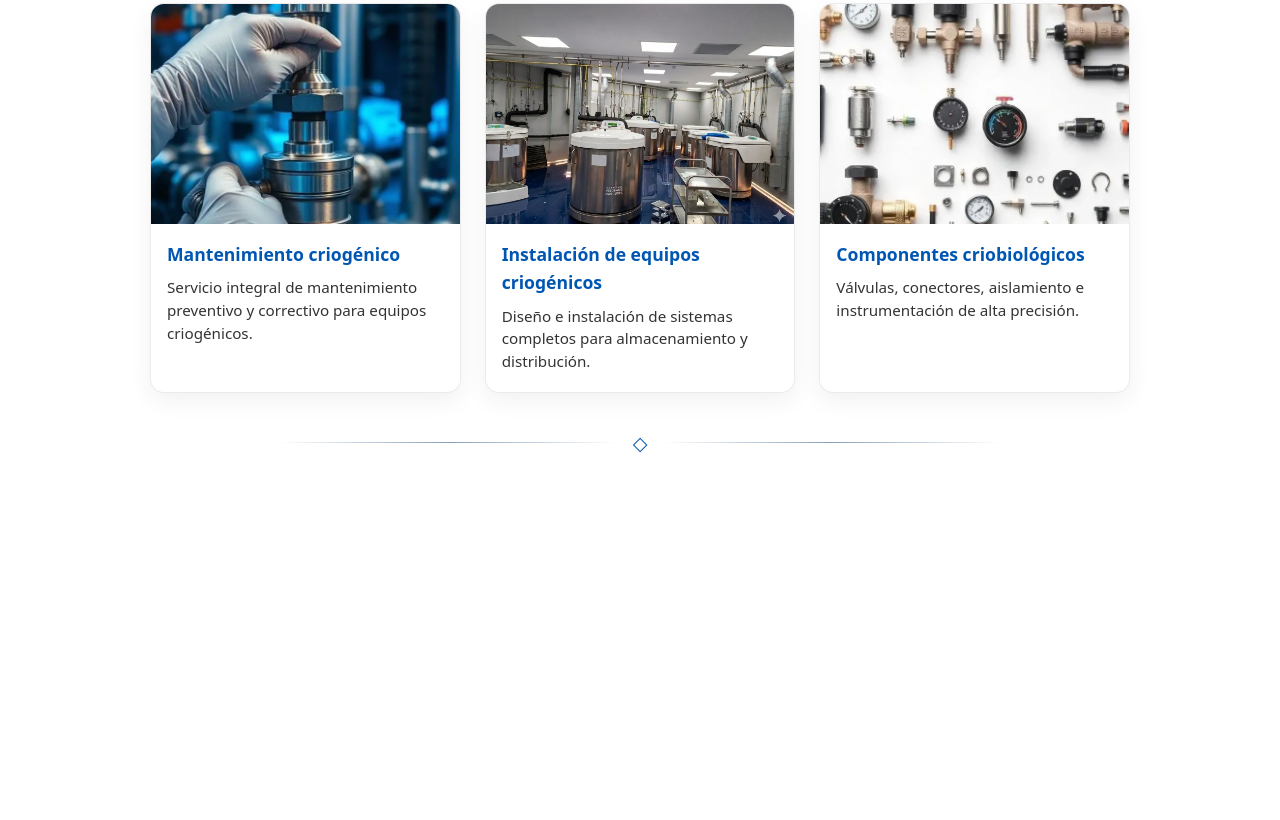
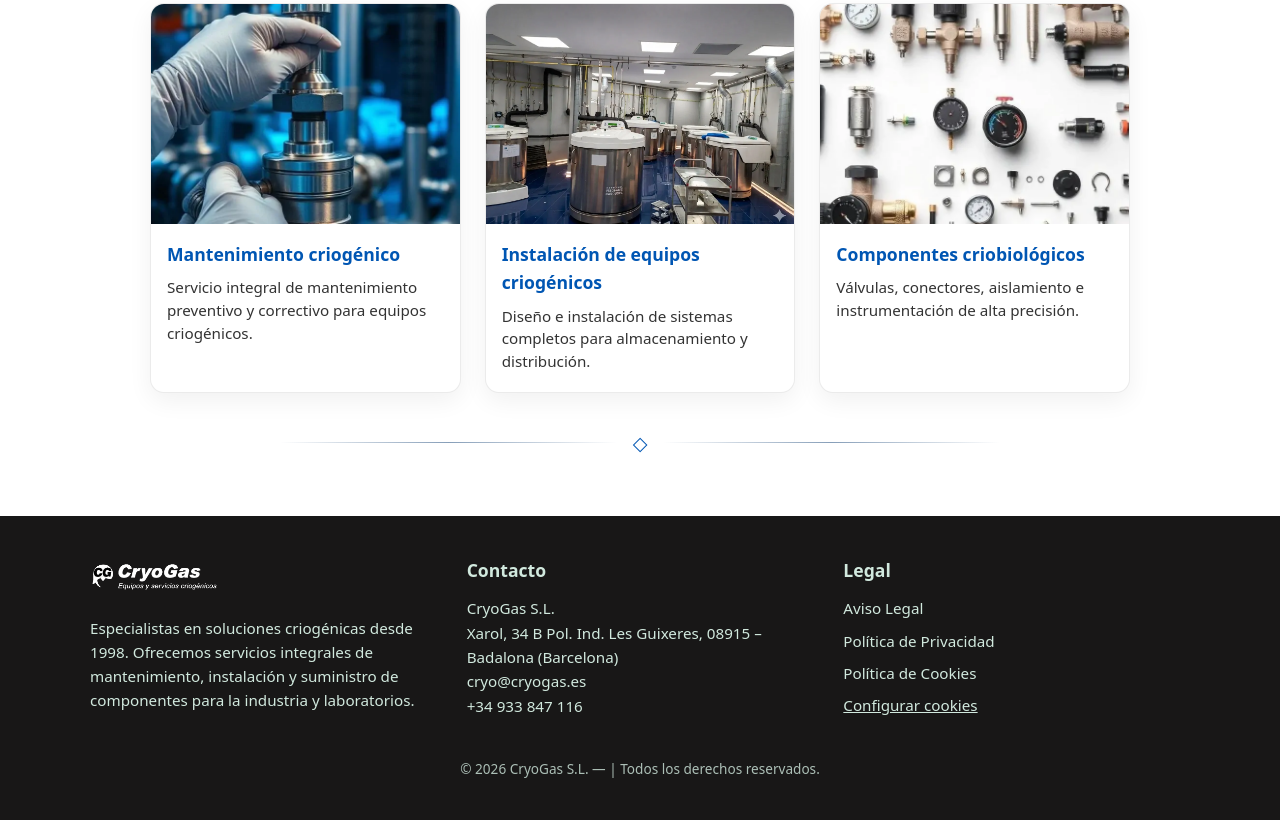
Before and after one commit to Capitankanalla/cryogasWeb, a website: page index.html in a window 1280 px wide. Shown: the part 1660-2480 px from the top of the page. Before the commit the page ends 2176 px from the top, so only its background shows below. Drawn offline with Linux system fonts and the light colour scheme.

Commit message:
Feat: Treballar footer cryogas

```diff
--- /dev/null
+++ b/css/footer.css
@@ -0,0 +1,144 @@
+/* --- FOOTER CORPORATIU (3 columnes) --- */
+
+.footer {
+    background: #181717;
+    color: #d1e9de;
+    padding: 40px 20px;
+    margin-top: 40px;
+    font-size: 0.95rem;
+}
+
+.footer-container {
+    max-width: 1100px;
+    margin: auto;
+    display: grid;
+    grid-template-columns: repeat(auto-fit, minmax(260px, 1fr));
+    gap: 30px;
+    padding-bottom: 20px;
+}
+
+.footer-col h3 {
+    margin-bottom: 12px;
+    font-size: 1.1rem;
+    color: #d1e9de;
+}
+
+.footer-col ul {
+    list-style: none;
+    padding: 0;
+    margin: 0;
+}
+
+.footer-col ul li {
+    margin-bottom: 8px;
+}
+
+.footer-col span {
+    cursor: pointer;
+    color: #d1e9de;
+    transition: 0.2s;
+}
+
+.footer-col span:hover {
+    color: rgb(60, 219, 145);
+}
+
+.footer-logo {
+    width: 130px;
+    margin-bottom: 12px;
+    border-radius: 6px;
+}
+
+.footer-copy {
+    text-align: center;
+    font-size: 0.85rem;
+    opacity: 0.8;
+    margin-top: 20px;
+}
+
+.cookie-preferences {
+    padding: 0;
+    border: 0;
+    background: none;
+    color: #d1e9de;
+    font: inherit;
+    text-align: left;
+    text-decoration: underline;
+    cursor: pointer;
+}
+
+.cookie-preferences:hover,
+.cookie-preferences:focus-visible {
+    color: rgb(60, 219, 145);
+}
+
+.cookie-banner {
+    position: fixed;
+    inset: auto 0 0;
+    z-index: 9998;
+    display: flex;
+    align-items: center;
+    justify-content: space-between;
+    gap: 24px;
+    padding: 20px max(20px, calc((100vw - 1100px) / 2));
+    background: #181717;
+    color: #fff;
+    box-shadow: 0 -4px 18px rgba(0, 0, 0, 0.25);
+}
+
+.cookie-banner[hidden] {
+    display: none;
+}
+
+.cookie-banner-copy h2 {
+    margin: 0 0 4px;
+    font-size: 1.15rem;
+}
+
+.cookie-banner-copy p {
+    margin: 0;
+}
+
+.cookie-banner-actions {
+    display: flex;
+    flex-shrink: 0;
+    gap: 10px;
+}
+
+.cookie-button {
+    padding: 10px 16px;
+    border: 1px solid #d1e9de;
+    border-radius: 6px;
+    font: inherit;
+    font-weight: 600;
+    cursor: pointer;
+}
+
+.cookie-button-primary {
+    background: #0a5c36;
+    color: #fff;
+}
+
+.cookie-button-secondary {
+    background: transparent;
+    color: #fff;
+}
+
+.cookie-button:focus-visible,
+.cookie-preferences:focus-visible {
+    outline: 3px solid rgb(60, 219, 145);
+    outline-offset: 3px;
+}
+
+@media (max-width: 640px) {
+    .cookie-banner {
+        align-items: stretch;
+        flex-direction: column;
+        gap: 14px;
+        padding: 18px 20px;
+    }
+
+    .cookie-banner-actions {
+        flex-direction: column-reverse;
+    }
+}
--- /dev/null
+++ b/html/footer.html
@@ -0,0 +1,42 @@
+<div class="footer">
+    <div class="footer-container">
+
+        <!-- Columna 1: Logo + frase -->
+        <div class="footer-col footer-brand">
+            <img id="footer-logo" alt="Logo Efficient Energy" class="footer-logo">
+            <p id="footer-frase"></p>
+        </div>
+
+        <!-- Columna 2: Contacte (dinàmic) -->
+        <div class="footer-col">
+            <h3 id="footer-contacte-titol">Contacto</h3>
+            <p id="footer-empresa"></p>
+            <p id="footer-adreca"></p>
+            <p id="footer-email"></p>
+            <p id="footer-telefon"></p>
+        </div>
+
+        <!-- Columna 3: Legal (dinàmic) -->
+        <div class="footer-col footer-legal">
+            <h3>Legal</h3>
+            <ul id="footer-legal"></ul>
+            <button id="cookie-preferences" class="cookie-preferences" type="button"></button>
+        </div>
+
+    </div>
+
+    <div class="footer-copy">
+        © <span id="any"></span> <span id="footer-copy-empresa"></span> — <span id="drets"></span>
+    </div>
+</div>
+
+<aside id="cookie-banner" class="cookie-banner" hidden aria-labelledby="cookie-banner-title">
+    <div class="cookie-banner-copy">
+        <h2 id="cookie-banner-title"></h2>
+        <p id="cookie-banner-message"></p>
+    </div>
+    <div class="cookie-banner-actions">
+        <button id="cookie-reject" class="cookie-button cookie-button-secondary" type="button"></button>
+        <button id="cookie-accept" class="cookie-button cookie-button-primary" type="button"></button>
+    </div>
+</aside>
--- a/index.html
+++ b/index.html
@@ -6,6 +6,7 @@
   <meta name="viewport" content="width=device-width, initial-scale=1.0">
   <title>CryoGas</title>
   <link rel="stylesheet" href="css/style.css">
+  <link rel="stylesheet" href="./css/footer.css">
 </head>
 
 <body>
@@ -129,7 +130,7 @@
 
   <!-- Modals de serveis -->
 
-<dialog id="modal-industrial" class="custom-modal" >
+  <dialog id="modal-industrial" class="custom-modal">
     <div class="modal-content">
       <h3 data-key="servicios.lineas.industrial.titulo" autofocus></h3>
 
@@ -272,6 +273,7 @@
     </div>
   </dialog>
   <script src="js/main.js"></script>
+  <script src="./js/footer.js"></script>
 </body>
 
 </html>
--- /dev/null
+++ b/js/footer.js
@@ -0,0 +1,133 @@
+// Carregar footer.html i després injectar dades
+const COOKIE_CONSENT_KEY = 'cookieConsent';
+
+fetch('/html/footer.html')
+    .then(res => {
+        if (!res.ok) throw new Error(`Footer no trobat: ${res.status}`);
+        return res.text();
+    })
+    .then(html => {
+        document.body.insertAdjacentHTML('beforeend', html);
+        window.carregarFooterJSON();
+        // Any automàtic
+        const any = document.getElementById('any');
+        if (any) any.textContent = new Date().getFullYear();
+    })
+    .catch(error => {
+        console.error('Error carregant footer:', error);
+    });
+
+function carregarFooterJSON() {
+    const lang = window.currentLang || "ca";
+    const langFile = lang.charAt(0).toUpperCase() + lang.slice(1);
+    fetch(`/js/json/footerEs.json`)
+        .then(res => {
+            if (!res.ok) throw new Error(`JSON del footer no trobat: ${res.status}`);
+            return res.json();
+        })
+        .then(data => {
+
+            // Logo
+            const logo = document.getElementById("footer-logo");
+            if (logo) {
+                logo.src = data.logo;
+                logo.alt = data.empresa;
+            }
+
+            // Frase
+            const frase = document.getElementById("footer-frase");
+            if (frase) frase.textContent = data.frase;
+
+            // Contacte
+            const contacteTitol = document.getElementById("footer-contacte-titol");
+            if (contacteTitol) contacteTitol.textContent = data.contacte;
+
+            document.getElementById("footer-empresa").textContent = data.empresa;
+            document.getElementById("footer-adreca").textContent = data.adreca;
+            document.getElementById("footer-email").textContent = data.email;
+            document.getElementById("footer-telefon").textContent = data.telefon;
+
+            // Copyright
+            const copy = document.getElementById("footer-copy-empresa");
+            if (copy) copy.textContent = data.empresa;
+            const drets = document.getElementById("drets");
+            if (drets) drets.textContent = data.drets;
+
+            const cookieTitle = document.getElementById("cookie-banner-title");
+            const cookieMessage = document.getElementById("cookie-banner-message");
+            const cookieAccept = document.getElementById("cookie-accept");
+            const cookieReject = document.getElementById("cookie-reject");
+            const cookiePreferences = document.getElementById("cookie-preferences");
+            const cookieBanner = document.getElementById("cookie-banner");
+
+            if (data.cookiesBanner && cookieTitle && cookieMessage && cookieAccept &&
+                cookieReject && cookiePreferences && cookieBanner) {
+                cookieTitle.textContent = data.cookiesBanner.title;
+                cookieMessage.textContent = data.cookiesBanner.message;
+                cookieAccept.textContent = data.cookiesBanner.accept;
+                cookieReject.textContent = data.cookiesBanner.reject;
+                cookiePreferences.textContent = data.cookiesBanner.preferences;
+
+                const saveConsent = consent => {
+                    localStorage.setItem(COOKIE_CONSENT_KEY, consent);
+                    cookieBanner.hidden = true;
+                };
+
+                cookieAccept.onclick = () => saveConsent("accepted");
+                cookieReject.onclick = () => saveConsent("rejected");
+                cookiePreferences.onclick = () => {
+                    cookieBanner.hidden = false;
+                };
+
+                const consent = localStorage.getItem(COOKIE_CONSENT_KEY);
+                cookieBanner.hidden = consent === "accepted" || consent === "rejected";
+            }
+
+            // Bloc legal
+            const legalList = document.getElementById("footer-legal");
+            legalList.innerHTML = "";
+
+            data.legal.forEach(item => {
+                const li = document.createElement("li");
+                const span = document.createElement("span");
+
+                span.textContent = item.text;
+                span.dataset.legal = item.id;
+
+                // Obrir modal en clicar
+                span.addEventListener("click", async () => {
+                    try {
+                        const response = await fetch('/json/legals.json');
+                        const legalData = await response.json();
+                        const lang = localStorage.getItem('lang') || window.currentLang || 'ca';
+                        const info = legalData[lang]?.[item.id] ?? legalData[item.id];
+
+                        if (!info) return;
+
+                        const titleEl = document.getElementById('modal-title');
+                        const bodyEl = document.getElementById('modal-body');
+                        const modalEl = document.getElementById('legal-modal');
+
+                        if (titleEl) titleEl.textContent = info.titol;
+                        if (bodyEl) {
+                            bodyEl.innerHTML = '';
+                            info.contingut.forEach(paragraf => {
+                                const p = document.createElement('p');
+                                p.textContent = paragraf;
+                                bodyEl.appendChild(p);
+                            });
+                        }
+                        if (modalEl) modalEl.classList.add('open');
+                    } catch (error) {
+                        console.error('Error carregant legal modal:', error);
+                    }
+                });
+
+                li.appendChild(span);
+                legalList.appendChild(li);
+            });
+        });
+
+}
+
+window.carregarFooterJSON = carregarFooterJSON;
--- /dev/null
+++ b/js/json/footerEs.json
@@ -0,0 +1,41 @@
+{
+    "logo": "/img/logoFooter.webp",
+    "empresa": "CryoGas S.L.",
+    "frase": "Especialistas en soluciones criogénicas desde 1998. Ofrecemos servicios integrales de mantenimiento, instalación y suministro de componentes para la industria y laboratorios.",
+    "contacte": "Contacto",
+    "adreca": "Xarol, 34 B Pol. Ind. Les Guixeres, 08915 – Badalona (Barcelona)",
+    "email": "cryo@cryogas.es",
+    "telefon": "+34 933 847 116",
+    "drets": " | Todos los derechos reservados.",
+    "redesSociales": [
+        {
+            "nombre": "Linkedin",
+            "url": "https://linkedin.com"
+        },
+        {
+            "nombre": "Twitter",
+            "url": "https://x.com"
+        }
+    ],
+    "legal": [
+        {
+            "id": "aviso-legal",
+            "text": "Aviso Legal"
+        },
+        {
+            "id": "politica-privacidad",
+            "text": "Política de Privacidad"
+        },
+        {
+            "id": "politica-cookies",
+            "text": "Política de Cookies"
+        }
+    ],
+    "cookiesBanner": {
+        "title": "Uso de cookies",
+        "message": "Utilizamos cookies propias y de terceros para mejorar nuestros servicios.",
+        "reject": "Rechazar",
+        "accept": "Aceptar todas",
+        "preferences": "Configurar cookies"
+    }
+}
```
Also changed, not shown: img/logoFooter.webp (renamed from img/2026_CryoGas-logoBN.webp). Lines whose indentation alone changed are shown as unchanged.
